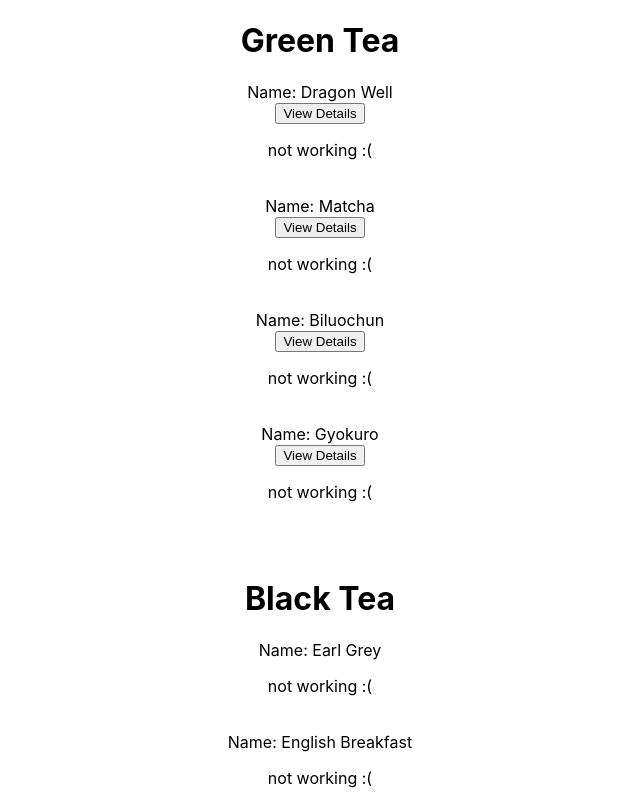
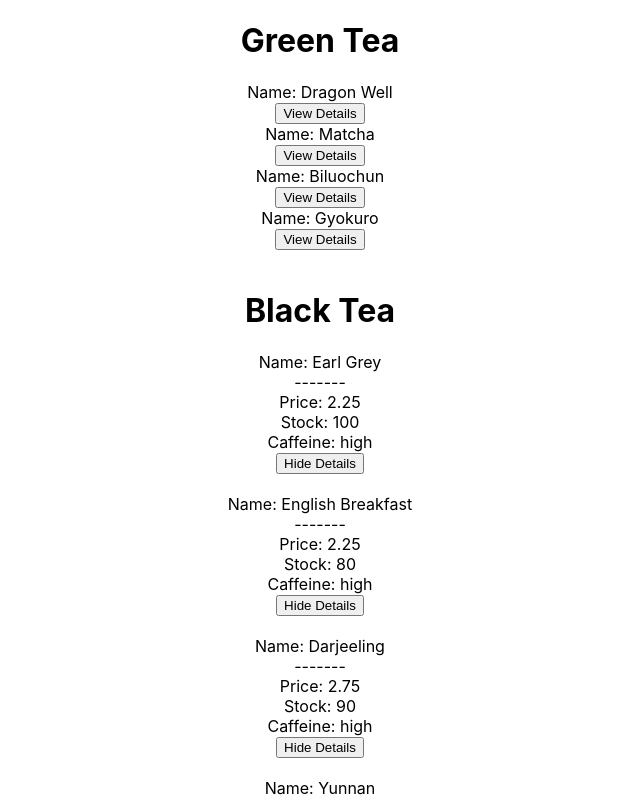
Before and after one commit to MilesBradt/Tea-Shop-React, a React (Create React App) app: page / in a window 1280 px wide. Shown: the top 800 px of the page, without its empty margins (320-960 px from the left). Built offline with nearby package versions, Linux system fonts and the light colour scheme.

Commit message:
toggle view detail button

```diff
--- a/src/components/Detail.js
+++ b/src/components/Detail.js
@@ -2,25 +2,20 @@ import React from "react";
 import propTypes from 'prop-types';
 
 function Detail(props) {
-    if(props.isVisible === true) {
+
     return (
         <div id="detailComponent">
             -------
-                <br/>
+                <br />
             Price: {props.price}
-                <br/>
+            <br />
             Stock: {props.stock}
-                <br/>
+            <br />
             Caffeine: {props.caffeine}
+            <br />
+            <button>Hide Details</button>
         </div>
     );
-    } else {
-        return (
-            <div>
-                <p>not working :(</p>
-            </div>
-        );
-    }
 }
 
 Detail.propTypes = {
--- a/src/components/Home.js
+++ b/src/components/Home.js
@@ -10,57 +10,61 @@ function Home(props) {
                 <div key={index}>
                     Name: {item.name}
                     <br />
-                <button onClick = {props.setVisible}>View Details</button>
+                    {props.isVisible
+                        ?
+                            <Detail
+                                price={item.price}
+                                stock={item.stock}
+                                caffeine={item.caffeine}
+                            />
+                        :
+                            <button onClick={props.setVisible}>View Details</button>
+                    }
                     {console.log("onClick: " + props.isVisible)}
-                <Detail
-                    price = {item.price}
-                    stock = {item.stock}
-                    caffeine = {item.caffeine}
-                    isVisible = {props.isVisible}
-                />
-                <br/>
+
+                    <br />
                 </div>
             )}
-            <br/>
+            <br />
             <h1>Black Tea</h1>
             {props.blackTea.map((item, index) =>
                 <div key={index}>
                     Name: {item.name}
                     <br />
                     <Detail
-                    price = {item.price}
-                    stock = {item.stock}
-                    caffeine = {item.caffeine}
+                        price={item.price}
+                        stock={item.stock}
+                        caffeine={item.caffeine}
                     />
-                <br/>
+                    <br />
                 </div>
             )}
-            <br/>
+            <br />
             <h1>Oolong Tea</h1>
             {props.oolongTea.map((item, index) =>
                 <div key={index}>
                     Name: {item.name}
                     <br />
                     <Detail
-                    price = {item.price}
-                    stock = {item.stock}
-                    caffeine = {item.caffeine}
+                        price={item.price}
+                        stock={item.stock}
+                        caffeine={item.caffeine}
                     />
-                <br/>
+                    <br />
                 </div>
             )}
-            <br/>
+            <br />
             <h1>Herbal Tea</h1>
             {props.herbalTea.map((item, index) =>
                 <div key={index}>
                     Name: {item.name}
                     <br />
                     <Detail
-                    price = {item.price}
-                    stock = {item.stock}
-                    caffeine = {item.caffeine}
+                        price={item.price}
+                        stock={item.stock}
+                        caffeine={item.caffeine}
                     />
-                <br/>
+                    <br />
                 </div>
             )}
         </div>
```
Lines whose indentation alone changed are shown as unchanged.
